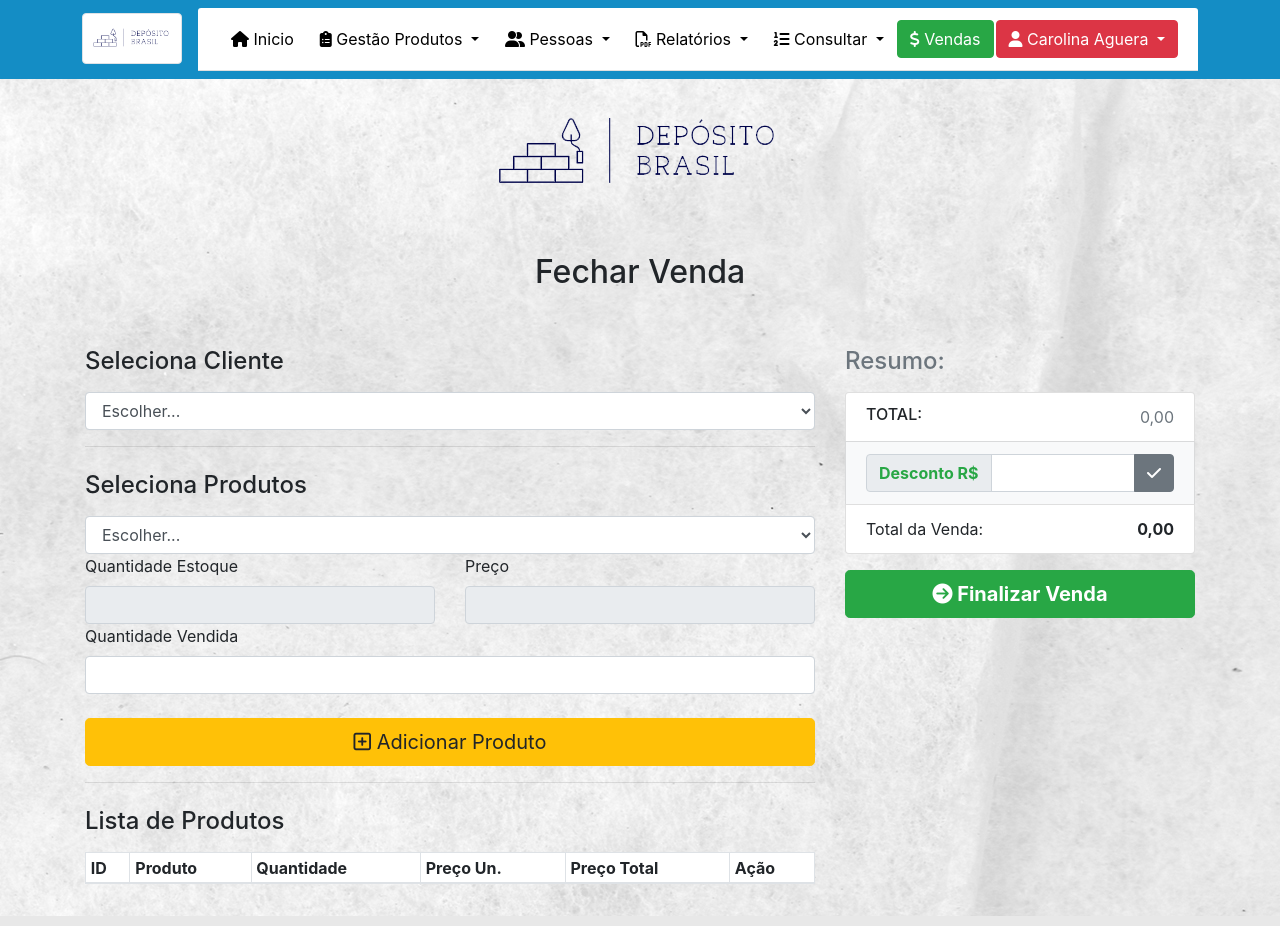
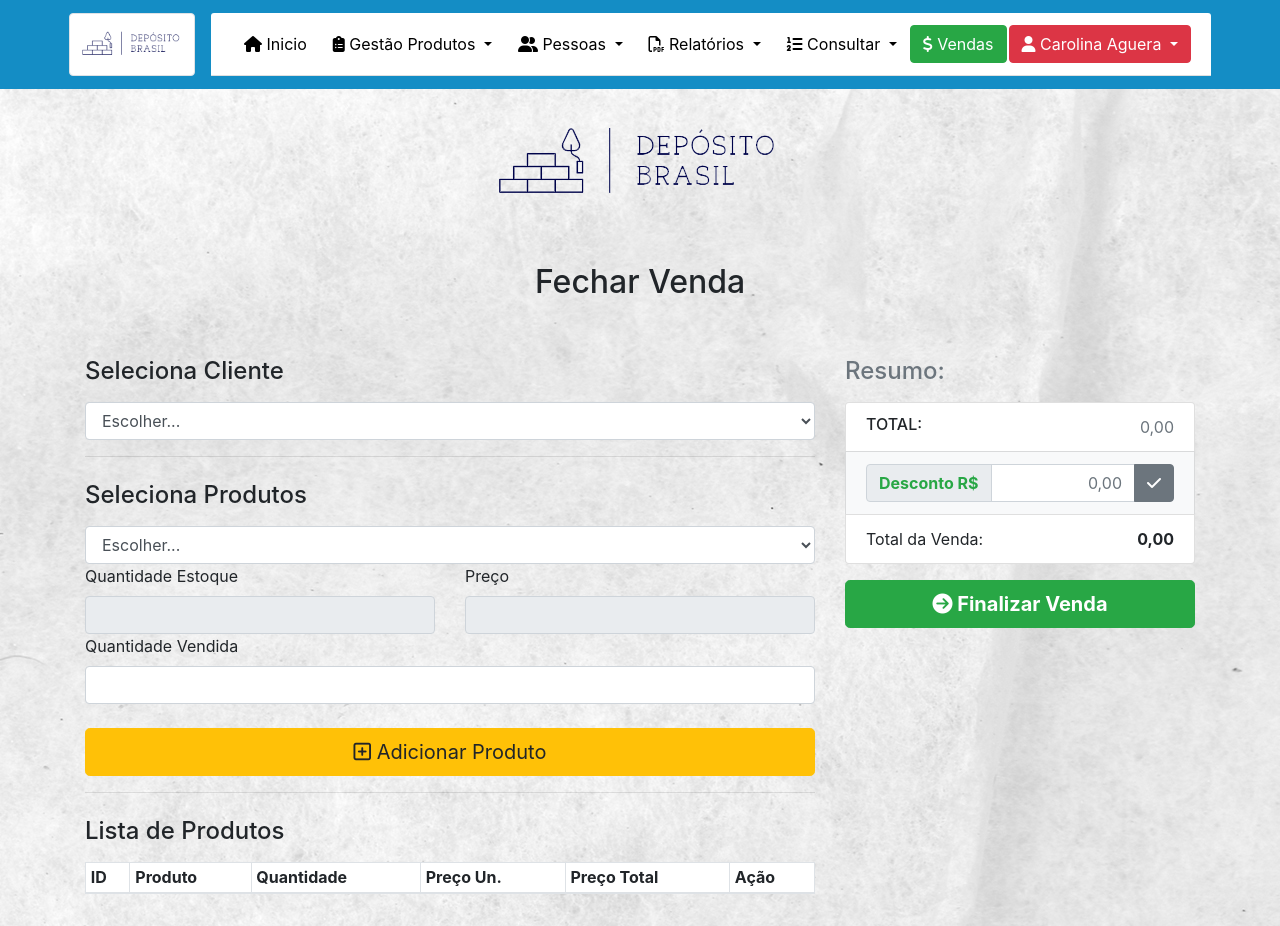
Before and after one commit to CarolAguera/projeto-concluso-de-curso-IFPr, a PHP site: page /Admin/vendas.php in a window 1280 px wide. Run offline with PHP 8.4, Linux system fonts and the light colour scheme; a user stored in the database is signed in; data comes from the database, SQL or seed files in the repository; lists and menus that the app fills with data are empty; some libraries are stand-ins or nearby versions.

Commit message:
ajuste style menu e tela de vendas

```diff
--- a/Admin/venda.js
+++ b/Admin/venda.js
@@ -48,11 +48,11 @@ $(function () {
                 "<input type=\"hidden\" name=\"quantV[]\" value='" + quantV + "' />" +
                 "<input type=\"hidden\" name=\"valor[]\" value='" + preco + "' />" +
 
-                "<td id=\"id\">" + Produto_id + "</td>" +
+                "<td class=\"text-danger font-weight-bold\" id=\"id\">" + Produto_id + "</td>" +
                 "<td>" + produto_nome + "</td>" + //"+ $Produto_id +"
                 "<td id=\"quantidade\" class=\"text-right\" id=\"quantV\">" + quantV + "</td>" + //"+ $quantV +"
                 "<td class=\"text-right\" id=\"preco\">" + precoStr + "</td>" + //"+ $valor +"
-                "<td class=\"text-right\" id=\"valorTotalItem\">" + valorTotalItemStr + "</td>" +
+                "<td class=\"text-right text-primary font-weight-bold\" id=\"valorTotalItem\">" + valorTotalItemStr + "</td>" +
                 "<td class=\"text-center\">" +
                 "<button type=\"button\" class=\"btn btn-danger btn-sm excluir\">" +
                 "<i class=\"far fa-trash-alt\"></i>" +
@@ -102,7 +102,13 @@ $(function () {
         return valor.toFixed(2).toString().replace('.', ',')
     }
 
+    // function Finalizar(){
+
+    // }
+
+
     $(".excluir").bind("click", Excluir);
     $("#adicionarProdutos").bind("click", Adicionar);
     $("#btnAplicarDesconto").bind("click", AplicarDesconto);
+    // $("#finalizar").bind("click", Finalizar);
 });
--- a/Admin/vendas.php
+++ b/Admin/vendas.php
@@ -8,19 +8,18 @@ if (!isset($_SESSION)) {
 }
 
 if (isset($_POST['finalizar'])) {
+    if ($_POST['form'] == '') {
+        $mensagemErro = "O Formulário está vazio.";
+        die();
+    }
+
+    //está aparecendo as duas mensagens e  ele está deixando cadastrar
     $valorTotal = $_POST['resumoSoma'];
     $valorTotal1 = str_replace(",", ".", str_replace(".", "", $valorTotal));
     $desconto = $_POST['desconto'];
     $desconto1 = str_replace(",", ".", str_replace(".", "", $desconto));
     $Usuario_id = $_SESSION['id'];
     $Cliente_id = $_POST['cliente'];
-
-
-    //Array ( [resumoSoma] => 1517,10 [desconto] => 17,10 [finalizar] => finalizar [cliente] => 1
-    //[Produto_id] => Array ( [0] => 8  [1] =>     7 )
-    //[quantV] =>     Array ( [0] => 30 [1] =>    30 )
-    //[valor] =>      Array ( [0] => 30 [1] => 20.57 ) )
-
 
     $conexao = mysqli_connect('127.0.0.1', 'root', '', 'tcc');
 
@@ -103,7 +102,12 @@ if (isset($_POST['finalizar'])) {
             <?php echo $mensagem; ?>
         </div>
         <?php } ?>
-        <form name="form" method="POST" action="vendas.php">
+        <?php if (isset($mensagem)) { ?>
+        <div class="alert alert-danger" role="alert">
+            <?php echo $mensagemErro; ?>
+        </div>
+        <?php } ?>
+        <form name="form" method="POST" action="vendas.php" class="needs-validation" novalidate>
             <div class="row">
                 <div class="col-md-4 order-md-2 mb-4">
                     <h4 class="d-flex justify-content-between align-items-center mb-3">
@@ -125,7 +129,7 @@ if (isset($_POST['finalizar'])) {
                                 <div class="input-group-prepend">
                                     <div class="input-group-text font-weight-bold text-success">Desconto R$</div>
                                 </div>
-                                <input type="text" class="form-control text-right" name="desconto" id="desconto">
+                                <input type="text" class="form-control text-right" name="desconto" placeholder="0,00" id="desconto">
                                 <div class="input-group-append">
                                     <button type="button" class="btn btn-personalizado" id="btnAplicarDesconto"><i class="fas fa-check"></i></button>
                                 </div>
@@ -139,19 +143,19 @@ if (isset($_POST['finalizar'])) {
                         </li>
                     </ul>
                     <div class="input-group">
-                        <button class="btn btn-success btn-lg btn-block" style="margin-bottom: 50px;" name="finalizar" value="finalizar" type="submit"><i class="fas fa-arrow-circle-right"></i><b> Finalizar Venda</b></button>
+                        <button class="btn btn-success btn-lg btn-block" style="margin-bottom: 50px;" name="finalizar" id="finalizar" value="finalizar" type="submit"><i class="fas fa-arrow-circle-right"></i><b> Finalizar Venda</b></button>
                     </div>
                 </div>
                 <div class="col-md-8 order-md-1">
 
                     <h4 class="mb-3">Seleciona Cliente</h4>
-                    <select class="js-example-basic-single js-states form-control" name="cliente" style="width: 100%">
+                    <select class="js-example-basic-single js-states form-control" name="cliente" style="width: 100%" required>
                         <?php
                         $conexao = mysqli_connect('127.0.0.1', 'root', '', 'tcc');
                         $sql = "select id,nome_completo from cliente ";
                         $cliente = mysqli_query($conexao, $sql);
                         mysqli_close($conexao); ?>
-                        <option value="" disabled="disabled" selected>Escolher...</option>
+                        <option  disabled="disabled" selected>Escolher...</option>
                         <?php
                         while ($data = mysqli_fetch_array($cliente)) { ?>
                         <option value="<?= $data['id'] ?> "><?= $data['nome_completo']  ?></option>
@@ -160,13 +164,13 @@ if (isset($_POST['finalizar'])) {
                     <hr class="mb-4">
                     <h4 class="mb-3">Seleciona Produtos</h4>
 
-                    <select class="js-example-basic-single js-states form-control" name="Produto_id" id="Produto_id" style="width: 100%">
+                    <select class="js-example-basic-single js-states form-control" name="Produto_id" id="Produto_id" style="width: 100%" required>
                         <?php
                         $conexao = mysqli_connect('127.0.0.1', 'root', '', 'tcc');
                         $sql = "select * from produto ";
                         $produto = mysqli_query($conexao, $sql);
                         mysqli_close($conexao); ?>
-                        <option value="" disabled="disabled" selected>Escolher...</option>
+                        <option  disabled="disabled" selected>Escolher...</option>
                         <?php
                         while ($data = mysqli_fetch_array($produto)) { ?>
                         <option value="<?= $data['id'] ?> "><?= $data['nome']  ?></option>
@@ -183,7 +187,7 @@ if (isset($_POST['finalizar'])) {
                         </div>
                     </div>
                     <label>Quantidade Vendida</label>
-                    <input type="text" class="form-control input-sm" id="quantV" name="quantV">
+                    <input type="text" class="form-control input-sm" id="quantV" name="quantV" >
                     <br>
                     <button class="btn btn-warning btn-lg btn-block" type="button" id="adicionarProdutos"><i class="far fa-plus-square"></i> Adicionar Produto</button>
                     <hr class="mb-4">
@@ -210,16 +214,6 @@ if (isset($_POST['finalizar'])) {
                             </table>
                         </div>
                     </div>
-
-                    <!-- <hr class="mb-4">
-                <h4 class="mb-3">Pagamento</h4>
-
-                <div class="d-block my-3">
-                    <div class="custom-control custom-radio">
-                        <input id="avista" name="dinheiro" type="radio" class="custom-control-input" checked >
-                        <label class="custom-control-label" for="avista">Dinheiro (À Vista)</label>
-                    </div>
-                </div> -->
                 </div>
             </div>
         </form>
@@ -228,6 +222,23 @@ if (isset($_POST['finalizar'])) {
         $(document).ready(function() {
             $('.js-example-basic-single').select2();
         });
+        (function() {
+            'use strict';
+            window.addEventListener('load', function() {
+                // Pega todos os formulários que nós queremos aplicar estilos de validação Bootstrap personalizados.
+                var forms = document.getElementsByClassName('needs-validation');
+                // Faz um loop neles e evita o envio
+                var validation = Array.prototype.filter.call(forms, function(form) {
+                    form.addEventListener('submit', function(event) {
+                        if (form.checkValidity() === false) {
+                            event.preventDefault();
+                            event.stopPropagation();
+                        }
+                        form.classList.add('was-validated');
+                    }, false);
+                });
+            }, false);
+        })();
         $('#desconto').mask('#.##0,00', {
             reverse: true
         });
--- a/anotacoes.txt
+++ b/anotacoes.txt
@@ -12,3 +12,5 @@ Colocar Validações no CPF
 Relatório de Vendas por dia / ano
 Relatório de clientes por cidade
 Relatório de produtos com estoque menor ou igual a 5
+
+Se clicar no botão finalizar venda e nao tiver nenhum dado no formulário ele nao deixa cadastrar
--- a/menu.php
+++ b/menu.php
@@ -47,24 +47,20 @@ require_once("dependencias.php");
             border-color: transparent;
         }
 
-        .flex-container {
-            display: flex;
-            justify-content: center;
-            max-width: 100%;
-        }
+
     </style>
 </head>
 
 <body>
 
-    <nav class="navbar navbar-expand-lg navbar-dark flex-container" style="background-color:  rgb(20, 141, 197);">
+    <nav class="navbar navbar-expand-lg navbar-dark d-flex justify-content-center" style="background-color:  rgb(20, 141, 197);">
         <div>
-            <a class=" navbar-brand float" href="../Admin/IndexAdmin.php"><img class="img-responsive img-thumbnail" src="../img/dpbrasillogo.png" alt="" width="100px" height="60px"></a>
+            <a class=" navbar-brand float" href="../Admin/IndexAdmin.php"><img class="img-responsive img-thumbnail" src="../img/dpbrasillogo.png" alt="" width="126px" height="70px"></a>
             <button class="navbar-toggler" type="button" data-toggle="collapse" data-target="#navbarSupportedContent" aria-controls="navbarSupportedContent" aria-expanded="false" aria-label="Toggle navigation">
                 <span class="navbar-toggler-icon"></span>
             </button>
 
-            <div class="collapse navbar-collapse " id="navbarSupportedContent">
+            <div class="collapse navbar-collapse " id="navbarSupportedContent" style="padding-top: 5px;">
                 <ul class="nav navbar-nav card-header">
                     <li class="nav-item"><a href="IndexAdmin.php" type="button" class="btn btn-light"><i class="fas fa-home"></i></span> Inicio</a></li>
                     <li class="nav-item dropdown">
```
